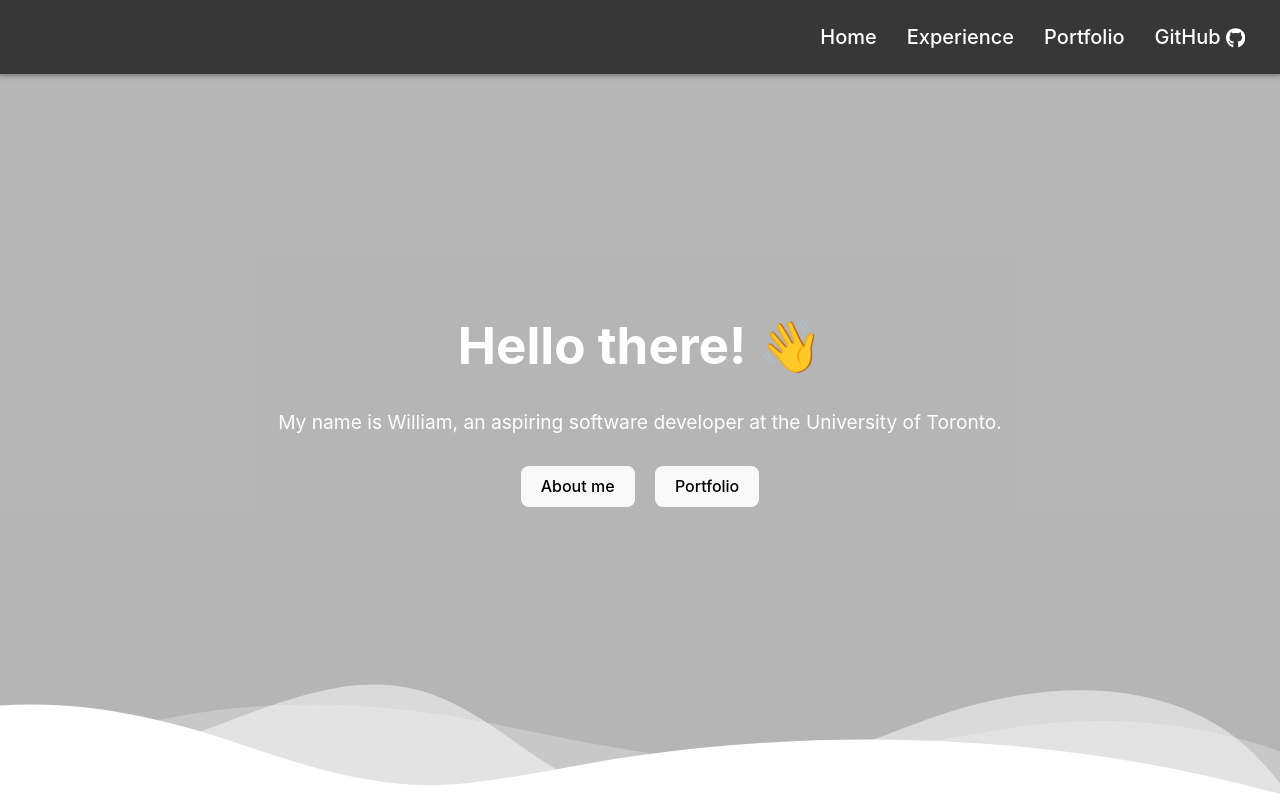
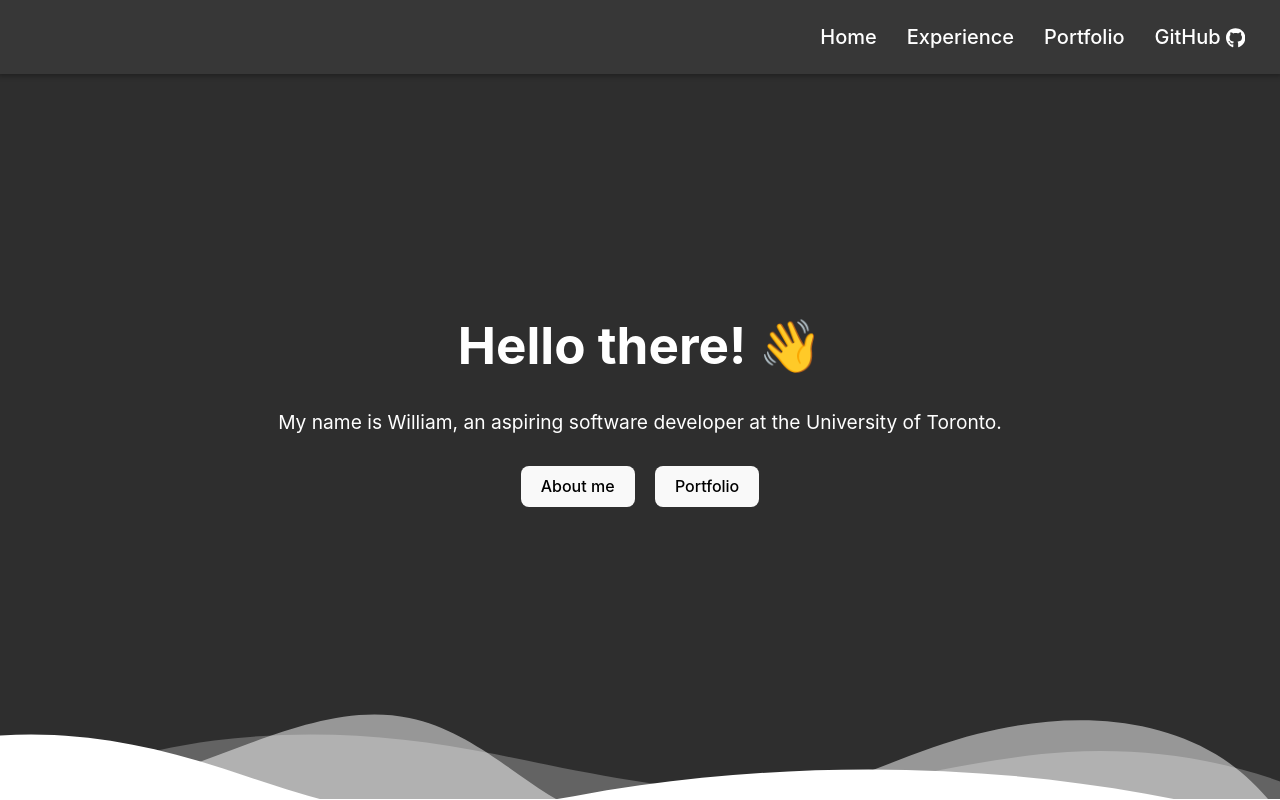
Before and after one commit to clwillhuang/personal-website, a React (Vite) app: page /personal-website/ in a window 1280 px wide. Shown: the top 800 px of the page. Built offline with nearby package versions, Linux system fonts and the light colour scheme.

Commit message:
Fix links

```diff
--- a/package.json
+++ b/package.json
@@ -1,6 +1,6 @@
 {
   "name": "personal-website",
-  "homepage": "https://what-is-a-username.github.io/personal-website",
+  "homepage": "https://clwillhuang.github.io/personal-website",
   "private": true,
   "version": "0.0.0",
   "type": "module",
--- a/src/components/Banner/Banner.module.css
+++ b/src/components/Banner/Banner.module.css
@@ -2,6 +2,7 @@
     position: relative;
     width: 100%;
     height: 100vh;
+    background-color: rgb(46, 46, 46);
 }
 
 .image, .image img {
--- a/src/components/BottomDivider/BottomDivider.module.css
+++ b/src/components/BottomDivider/BottomDivider.module.css
@@ -1,6 +1,6 @@
 .bannerDivider {
     position: absolute;
-    bottom: 0;
+    bottom: -30px;
     left: 0;
     width: 100%;
     overflow: hidden;
--- a/src/components/Footer/Footer.tsx
+++ b/src/components/Footer/Footer.tsx
@@ -17,7 +17,7 @@ export default () => {
                                 </li>)
                         }
                         <li className={styles.item}>
-                            <a href='https://github.com/What-Is-A-Username' target='_blank' referrerPolicy='no-referrer'>
+                            <a href='https://github.com/clwillhuang' target='_blank' referrerPolicy='no-referrer'>
                                 GitHub
                                 <svg xmlns="http://www.w3.org/2000/svg" height="1em" viewBox="0 0 496 512">
                                     {/* Font Awesome Free 6.4.2 by @fontawesome - https://fontawesome.com License - https://fontawesome.com/license (Commercial License) Copyright 2023 Fonticons, Inc. --> */}
--- a/src/components/Navbar/Navbar.tsx
+++ b/src/components/Navbar/Navbar.tsx
@@ -36,7 +36,7 @@ export const Navbar = () => {
                         )
                     }
                     <li className={styles.item}>
-                        <a href='https://github.com/What-Is-A-Username' target='_blank' referrerPolicy='no-referrer'>
+                        <a href='https://github.com/clwillhuang' target='_blank' referrerPolicy='no-referrer'>
                             GitHub
                             <svg xmlns="http://www.w3.org/2000/svg" height="1em" viewBox="0 0 496 512">
                                 {/* Font Awesome Free 6.4.2 by @fontawesome - https://fontawesome.com License - https://fontawesome.com/license (Commercial License) Copyright 2023 Fonticons, Inc. --> */}
--- a/src/pages/Home/Home.module.css
+++ b/src/pages/Home/Home.module.css
@@ -126,7 +126,7 @@
 
 @media (max-width: 576px) {
     .eventRight {
-        grid-template-columns: 1fr fit-content(80%);
+        grid-template-columns: 1fr;
     }
 }
 
```
